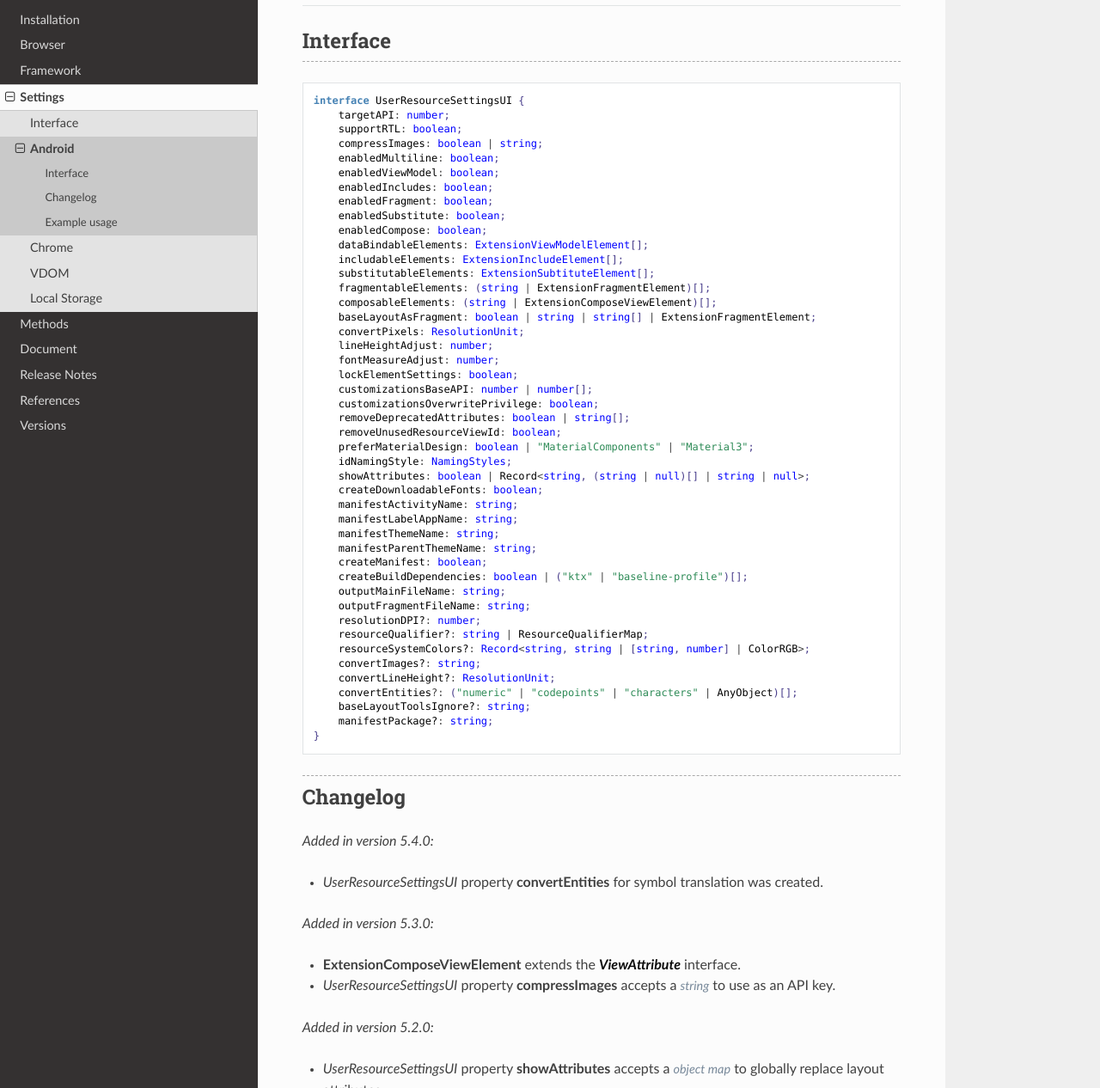
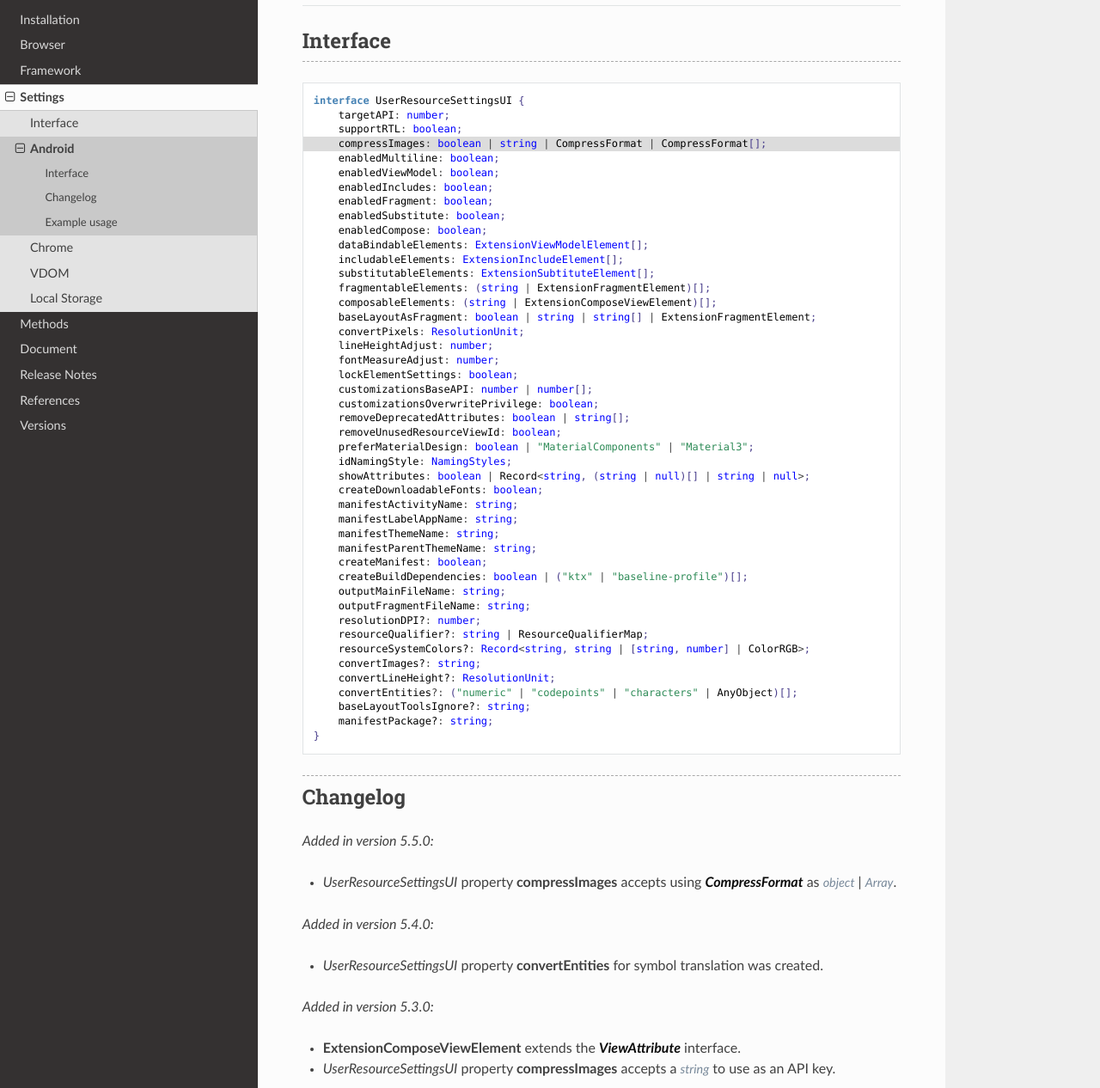
Before and after one commit to anpham6/android-docs, a Sphinx documentation site: the page built from source/settings/android.rst, in a window 1280 px wide and 1400 px high, cut to the strip 134-1400 px from the top of the window. Shown: the whole strip at 86% size. Built offline with Sphinx 7.4.7 and the Read the Docs theme 3.1.0, drawn with Linux system fonts in a browser that asks for light colours.

Commit message:
Release Notes: Latest modifications to API 5.5.0.

```diff
--- a/source/_static/content.css
+++ b/source/_static/content.css
@@ -3,7 +3,7 @@ table.versions th.head {
     text-align: right;
 }
 
-table.versions th.head:nth-child(1) {
+table.versions th.head:first-child {
     text-align: center;
 }
 
--- a/source/installation.rst
+++ b/source/installation.rst
@@ -148,7 +148,7 @@ Docker
   curl -L -o Dockerfile https://unpkg.com/squared/Dockerfile
 
   # NODE_TAG=latest
-  # RUBY_VERSION=2.4.0-3.3.0
+  # RUBY_VERSION=2.4.0-3.4.0
   # PIPE_FAIL={0,1}
   # DOCS=any
   # NODE_WORKSPACES={0,1}
--- a/source/references.rst
+++ b/source/references.rst
@@ -110,6 +110,7 @@ https://unpkg.com/squared/types/base/file.d.ts
   | `BroadcastMessageCallback <search.html?q=BroadcastMessageCallback>`_
   | `BroadcastSocket <search.html?q=BroadcastSocket>`_
   | `ChecksumOutput <search.html?q=ChecksumOutput>`_
+  | `CompressFormat <search.html?q=CompressFormat>`_
   | `DataSource <search.html?q=DataSource>`_
   | `Exclusions <search.html?q=Exclusions>`_
   | `FileAsset <search.html?q=FileAsset>`_
--- a/source/release_notes/index.rst
+++ b/source/release_notes/index.rst
@@ -5,6 +5,7 @@ Release Notes
 .. toctree::
   :maxdepth: 1
 
+  5.5.0
   5.4.0
   5.3.0
   5.2.0
--- a/source/settings/android.rst
+++ b/source/settings/android.rst
@@ -6,11 +6,12 @@ Interface
 =========
 
 .. code-block:: typescript
+  :emphasize-lines: 4
 
   interface UserResourceSettingsUI {
       targetAPI: number;
       supportRTL: boolean;
-      compressImages: boolean | string;
+      compressImages: boolean | string | CompressFormat | CompressFormat[];
       enabledMultiline: boolean;
       enabledViewModel: boolean;
       enabledIncludes: boolean;
@@ -55,6 +56,10 @@ Interface
 
 Changelog
 =========
+
+.. versionadded:: 5.5.0
+
+  - *UserResourceSettingsUI* property **compressImages** accepts using :target:`CompressFormat` as :alt:`object` | :alt:`Array`.
 
 .. versionadded:: 5.4.0
 
```
Also changed, not shown: source/release_notes/5.5.0.rst (added, +43 -0 lines).
